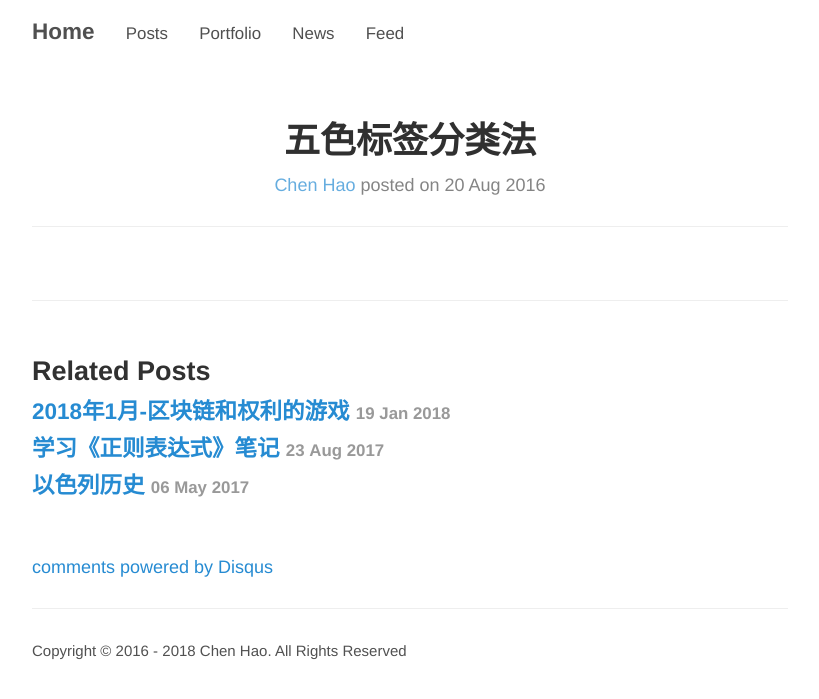
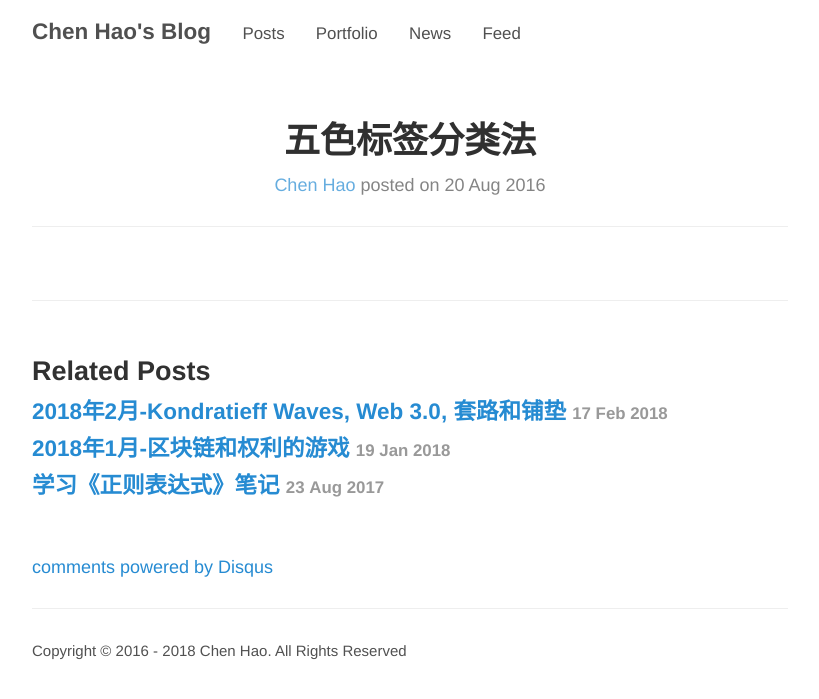
Before and after one commit to haoeric/haoeric.github.io, a Jekyll site: the page built from _posts/Skills/2016-08-20-Five-Color-Task-Management.md, in a window 1280 px wide. Shown: the top 699 px of the page, without its empty margins (230-1049 px from the left). Built offline with Jekyll 4.4.1, drawn with Linux system fonts in a browser that asks for light colours; comment, search, counter and statistics services are not loaded; some of the changed lines change nothing that is shown.

Commit message:
updated website title

```diff
--- a/_config.yml
+++ b/_config.yml
@@ -15,7 +15,7 @@ collections:
     output:   true
 
 # Setup
-title:               Home
+title:               Chen Hao's Blog
 tagline:             Keep Simple Heart
 url:                 http://haoeric.com
 paginate:            1
--- /dev/null
+++ b/_posts/Trivia/2018-02-17-monthly-summary.md
@@ -0,0 +1,60 @@
+---
+layout: post
+title: 2018年2月-Kondratieff Waves, Web 3.0, 套路和铺垫
+comments: true
+categories: [Trivia]
+tags: [Kondratieff Waves, Web 3.0, AWS, 套路, 铺垫]
+---
+
+
+## Kondratieff Waves
+
+https://mp.weixin.qq.com/s/2VaKacBKYqKAhSBzIehS3g
+
+
+Book Principle
+
+predicting the future is useless, but what and how guidance for daily activity matters.
+
+
+
+## cryptocurrency and Money
+
+https://www.reddit.com/r/CryptoCurrency/comments/7vga1y/i_will_tell_you_exactly_what_is_going_on_here/?st=JDBJOLK7&sh=84ad7c07
+
+
+https://www.monetary.org/wp-content/uploads/2016/03/money-creation-in-the-modern-economy.pdf
+
+
+## Web 3.0
+
+https://medium.com/@matteozago/why-the-web-3-0-matters-and-you-should-know-about-it-a5851d63c949?source=linkShare-15f8f2cf5fe-1518593825
+
+
+get free SSL certificate
+https://medium.freecodecamp.org/free-https-c051ca570324
+
+
+for my personal website, I changed my website's nameserver from [DNSPod](https://www.dnspod.cn) to [Cloudflare](https://www.cloudflare.com) on my domain registrar [GoDaddy](https://sg.godaddy.com), then I updated my DNS records on Cloudflare.
+
+understand common DNS records, like SOA, NS, A, AAAA, CNAME and MX records
+
+good website for checking DNS [whois](https://who.is)
+
+
+create subdomain
+https://www.namecheap.com/support/knowledgebase/article.aspx/9776/2237/how-do-i-create-a-subdomain-for-my-domain
+
+
+
+## AWS
+
+Netflix
+
+https://medium.com/refraction-tech-everything/how-netflix-works-the-hugely-simplified-complex-stuff-that-happens-every-time-you-hit-play-3a40c9be254b?source=linkShare-15f8f2cf5fe-1518925437
+
+
+https://aws.amazon.com/blogs/startups/launch-your-app-with-the-aws-startup-kit/?sc_channel=sm&sc_campaign=Startups&sc_publisher=TWITTER&sc_country=Startups&sc_geo=GLOBAL&sc_outcome=awareness&trk=_TWITTER&sc_content=Blog_part2_startupKit&linkId=48053056
+
+
+## 套路和铺垫
```
Also changed, not shown: images/2018_Feb/haoeric_DNS_records.png (added).
